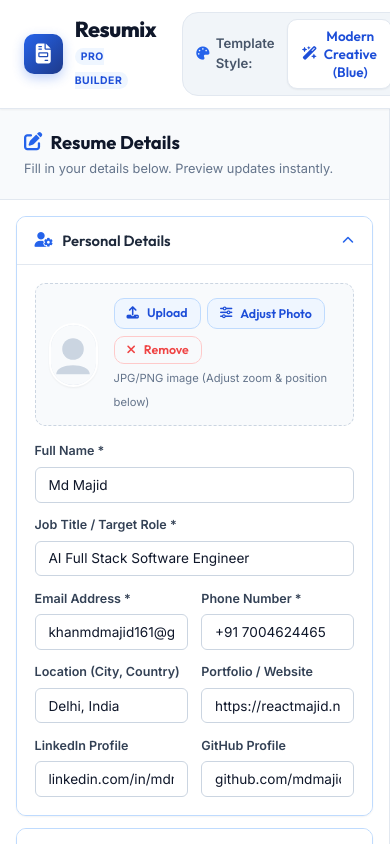
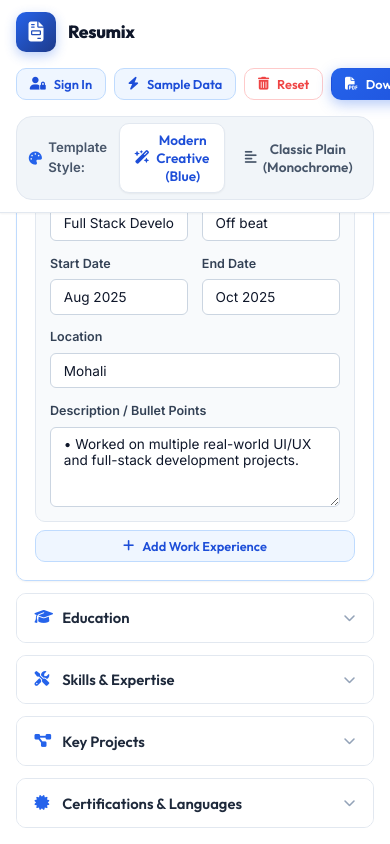
Before and after one commit to Majidd123/Resume, a plain HTML site: page index.html in a window 390 px wide. Drawn offline with nearby package versions, Linux system fonts and the light colour scheme.

Commit message:
Add mobile responsive media queries

```diff
--- a/style.css
+++ b/style.css
@@ -1184,3 +1184,83 @@ textarea.form-control {
   background: var(--danger);
   color: var(--white);
 }
+
+/* ==========================================================================
+   Responsive & Mobile Styles
+   ========================================================================== */
+@media screen and (max-width: 900px) {
+  .app-header {
+    flex-wrap: wrap;
+    padding: 0.75rem 1rem;
+    gap: 1rem;
+  }
+
+  .template-selector {
+    order: 3;
+    width: 100%;
+    justify-content: center;
+  }
+
+  .header-actions {
+    gap: 0.5rem;
+  }
+
+  .btn {
+    padding: 0.45rem 0.8rem;
+    font-size: 0.8rem;
+  }
+
+  /* Stack workspace vertically on mobile */
+  .workspace {
+    flex-direction: column-reverse;
+    overflow-y: auto;
+  }
+
+  /* Editor becomes bottom half (or bottom block) */
+  .editor-pane {
+    width: 100%;
+    min-width: unset;
+    height: auto;
+    border-right: none;
+    border-top: 2px solid var(--gray-300);
+    flex: none;
+  }
+
+  /* Preview pane top half */
+  .preview-pane {
+    width: 100%;
+    min-height: 60vh;
+    flex: none;
+  }
+
+  .document-viewport {
+    padding: 1rem;
+  }
+
+  .dashboard-grid {
+    grid-template-columns: 1fr;
+  }
+
+  /* Auth user badge adjustments */
+  .auth-user-badge .user-email-text {
+    display: none; /* hide email on very small screens to save space */
+  }
+}
+
+@media screen and (max-width: 500px) {
+  .logo-text h1 {
+    font-size: 1.1rem;
+  }
+
+  .logo-text .badge {
+    display: none;
+  }
+
+  .btn span {
+    display: none; /* Hide button text, keep icons on tiny screens */
+  }
+
+  .btn-load span, .btn-primary span {
+    display: inline; /* Except for important ones */
+  }
+}
```
